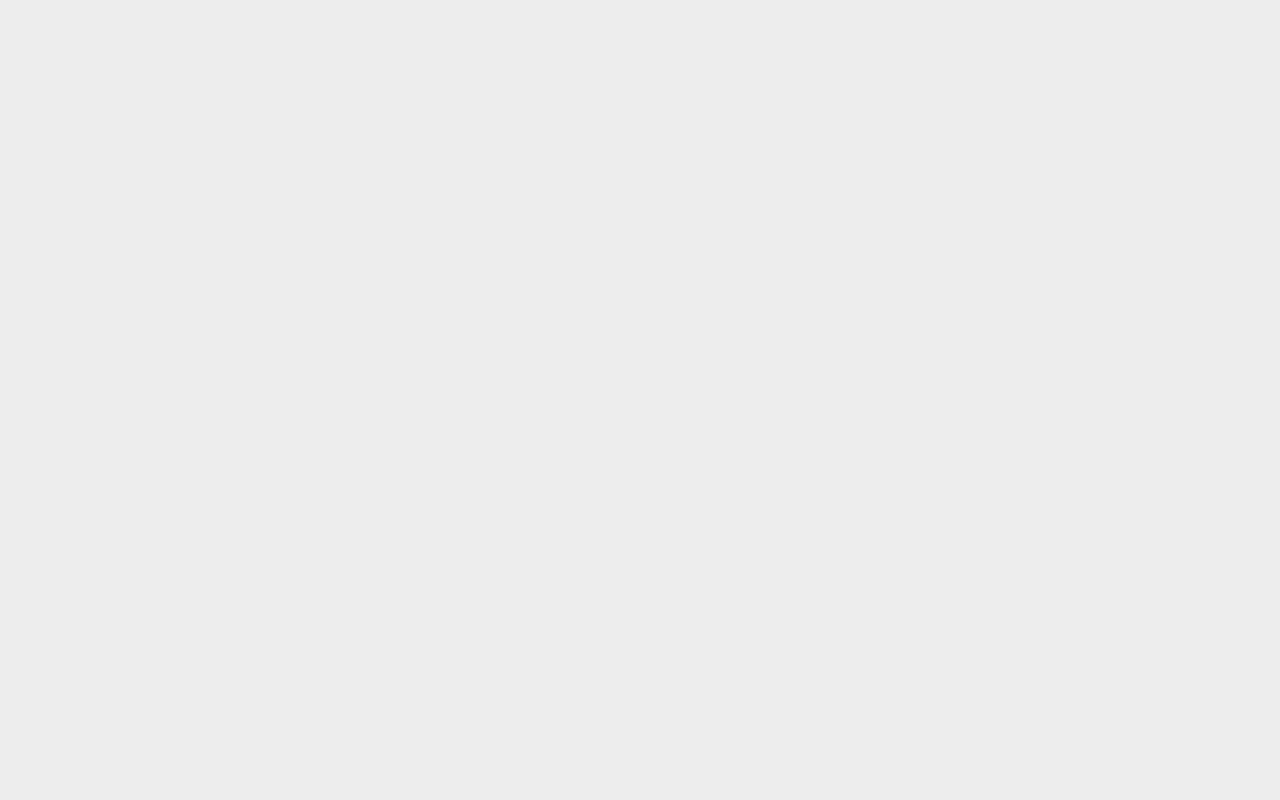
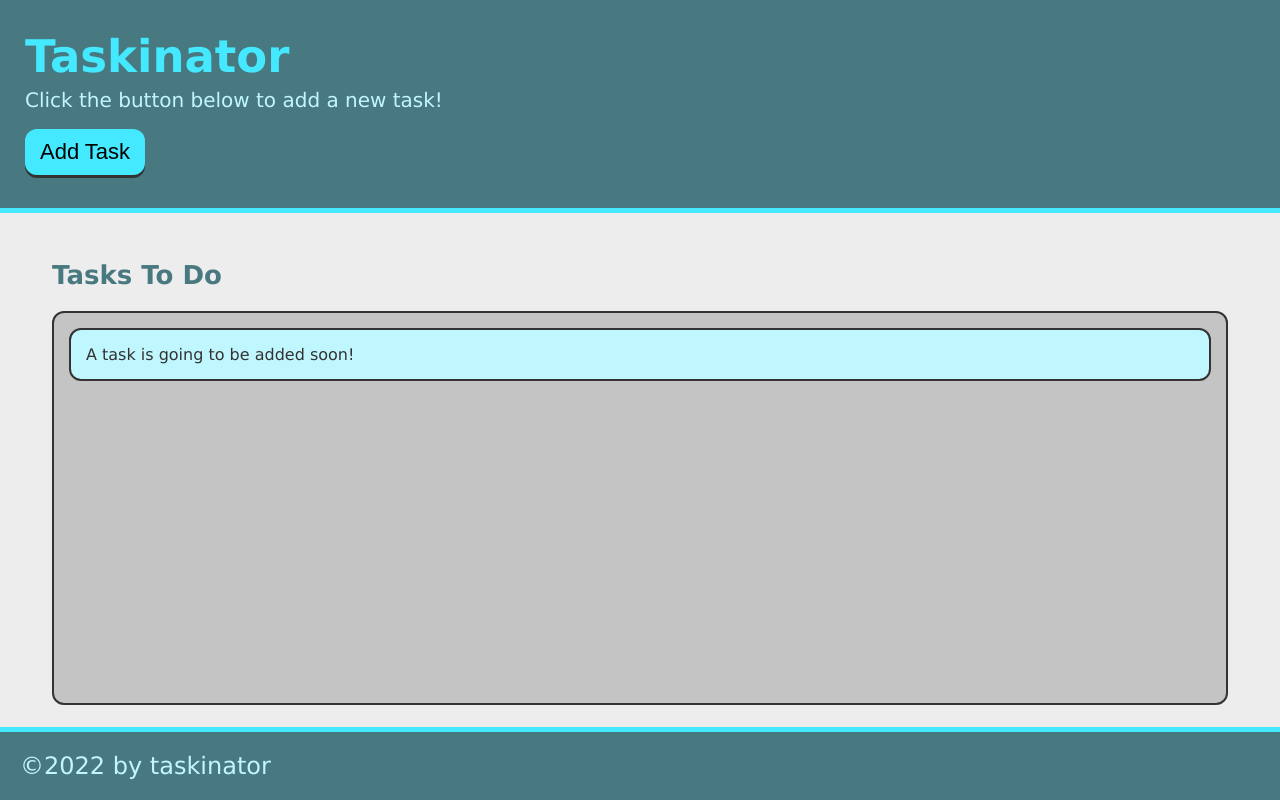
Before and after one commit to Jay1194/taskinator, a plain HTML site: page index.html in a window 1280 px wide. Drawn offline with Linux system fonts and the light colour scheme.

Commit message:
Build HTML

```diff
--- a/index.html
+++ b/index.html
@@ -11,7 +11,30 @@
 
 <body>
 
+    <header>
+        <h1 class="page-title">Taskinator</h1>
+        <p>Click the button below to add a new task!</p>
+        <button class="btn" >Add Task</button>
+     </header>
+
+     <main class="page-content">
+        <section class="task-list-wrapper">
+          <h2 class="list-title">Tasks To Do</h2>
+          <ul class="task-list">
+            <li class="task-item">A task is going to be added soon!</li>
+          </ul>
+        </section>
+      </main>
+
+
+
   <script src="./assets/js/script.js"></script>
 </body>
 
+<footer>
+
+    &copy;2022 by taskinator
+
+</footer>
+
 </html>
```
